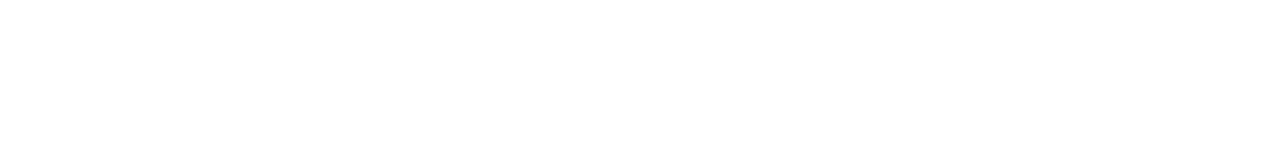
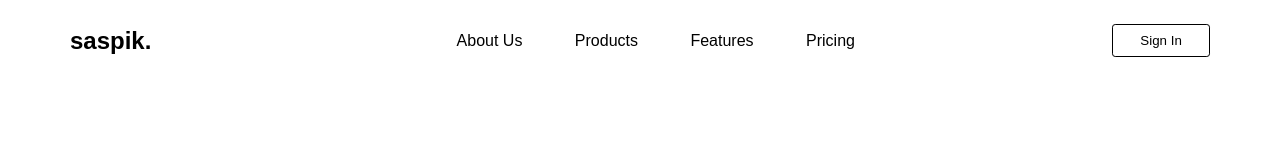
Before and after one commit to Sbbhosale/landing-page-practice, a plain HTML site: page index.html in a window 1280 px wide. Drawn offline with Linux system fonts and the light colour scheme.

Commit message:
feat : nav styled and structured

```diff
--- a/index.html
+++ b/index.html
@@ -8,6 +8,16 @@
     <link rel="stylesheet" href="styles.css">
 </head>
 <body>
-
+    <nav class="navigation">
+        <div class="navigation__brandName">saspik.</div>
+        <ul class="navigation__linksContainer">
+            <li>About Us</li>
+            <li>Products</li>
+            <li>Features</li>
+            <li>Pricing</li>
+        </ul>
+        <button class="navigation__btn--signIn">Sign In</button>
+        </div>
+    </nav>
 </body>
 </html>
--- a/styles.css
+++ b/styles.css
@@ -0,0 +1,45 @@
+* {
+    font-family : arial;
+    padding : 0;
+    margin : 0;
+}
+
+body {
+    width : 1140px;
+    margin : auto;
+}
+
+.navigation {
+  /*   border : 1px solid black; */
+    display : flex;
+    justify-content : space-between;
+    align-items : center;
+    padding : 1.5rem 0;
+}
+
+.navigation__linksContainer {
+    list-style-type : none;
+  /*   border : 1px solid black; */
+    padding-left : 0px;
+    margin-right : -6rem;
+}
+
+.navigation__linksContainer > li {
+    display : inline;
+    margin-right : 3rem;
+}
+
+.navigation__btn--signIn {
+    padding : .5rem 1.7rem;
+    background-color : white;
+    border : 1px solid black;
+    border-radius : .2rem;
+}
+
+.navigation__brandName {
+  /*   border : 1px solid black; */
+    font-size : 1.5rem;
+    font-weight : bold;
+    font-family : arial;
+
+}
```
